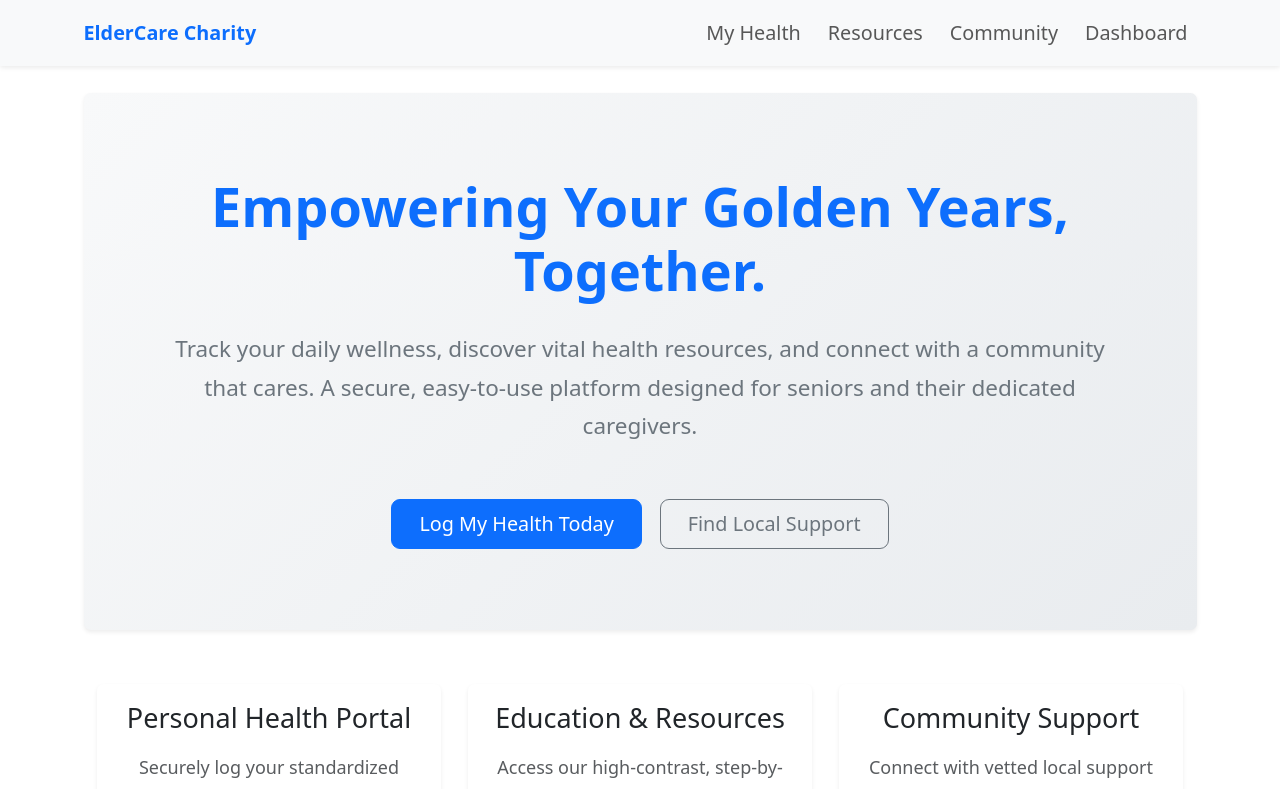
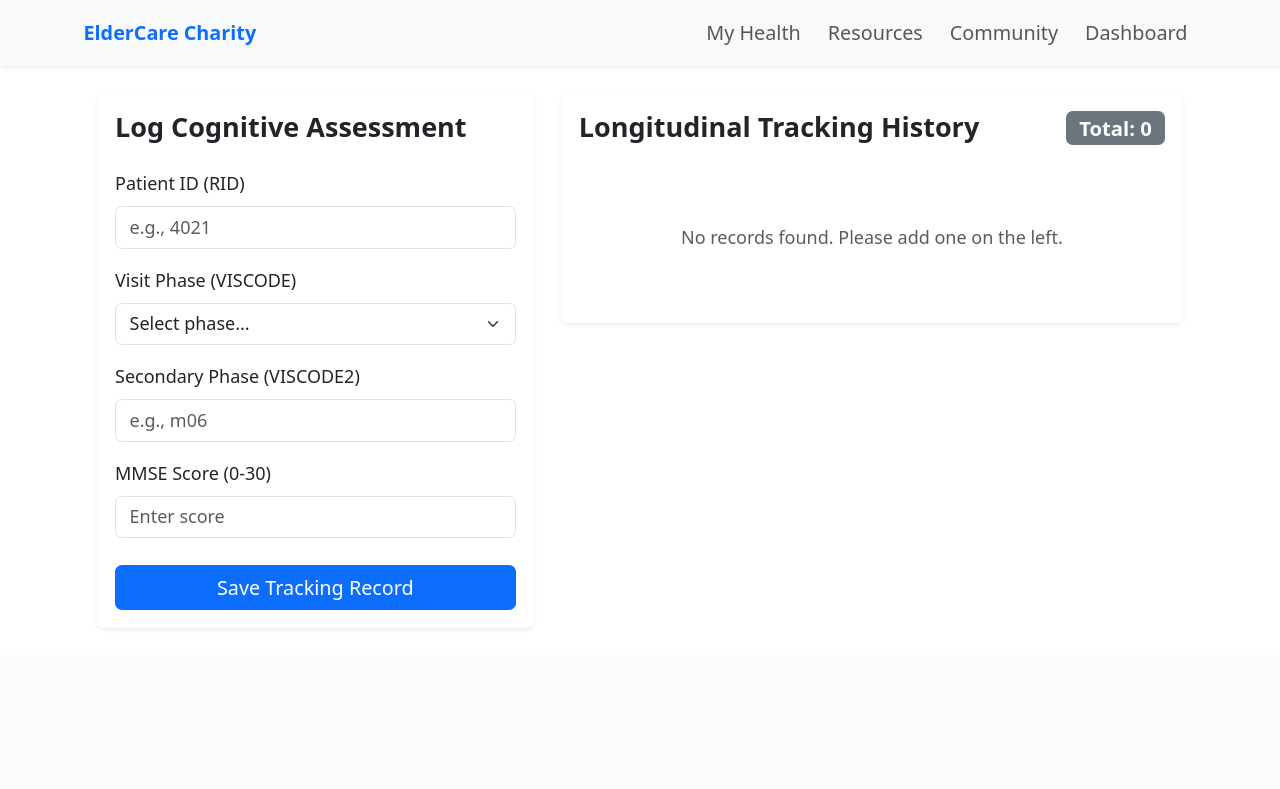
Before and after one commit to hwan0378/FIT5032_2026_Haishi_Wang_36668303_A2_BasicWebApp, a Vue app: page /health-portal in a window 1280 px wide. Before the commit this address led to /. Shown: the top 789 px of the page. Built offline with nearby package versions, Linux system fonts and the light colour scheme.

Commit message:
Update Health Information Page: Information Input, Input Verification, Table

```diff
--- a/src/router/index.js
+++ b/src/router/index.js
@@ -36,7 +36,7 @@ const router = createRouter({
 
 // Navigation Guards
 router.beforeEach((to, from, next) => {
-  const isAuthenticated = false
+  const isAuthenticated = true
 
   if (to.meta.requiresAuth && !isAuthenticated) {
     next({ name: 'home' }) // 如果页面需要权限且未登录，重定向回首页或登录页
--- a/src/views/HealthPortalView.vue
+++ b/src/views/HealthPortalView.vue
@@ -0,0 +1,197 @@
+<template>
+  <div id="app" class="container mt-4">
+    <div class="row">
+      <!-- 数据输入表单 -->
+      <div class="col-md-5 mb-4">
+        <div class="card shadow-sm border-0">
+          <div class="card-body">
+            <h4 class="card-title fw-bold text-dark mb-4">Log Cognitive Assessment</h4>
+
+            <form v-on:submit.prevent="saveNewRecord">
+              <!-- 1. 患者标识 (RID) -->
+              <div class="mb-3">
+                <label class="form-label text-dark">Patient ID (RID)</label>
+                <input
+                  type="text"
+                  v-model="newRecord.patientRID"
+                  class="form-control"
+                  placeholder="e.g., 4021"
+                />
+              </div>
+
+              <!-- 2. 基础随访阶段 (VISCODE) -->
+              <div class="mb-3">
+                <label class="form-label text-dark">Visit Phase (VISCODE)</label>
+                <select v-model="newRecord.visitCode" class="form-select">
+                  <option value="">Select phase...</option>
+                  <option value="bl">Baseline (bl)</option>
+                  <option value="m06">Month 6 (m06)</option>
+                  <option value="m12">Month 12 (m12)</option>
+                </select>
+              </div>
+
+              <!-- 3. 辅助随访阶段 (VISCODE2) -->
+              <div class="mb-3">
+                <label class="form-label text-dark">Secondary Phase (VISCODE2)</label>
+                <input
+                  type="text"
+                  v-model="newRecord.visitCode2"
+                  class="form-control"
+                  placeholder="e.g., m06"
+                />
+              </div>
+
+              <!-- 4. 测试分数 -->
+              <div class="mb-3">
+                <label class="form-label text-dark">MMSE Score (0-30)</label>
+                <input
+                  type="number"
+                  v-model="newRecord.mmseScore"
+                  class="form-control"
+                  placeholder="Enter score"
+                />
+              </div>
+
+              <!-- 错误提示区域 -->
+              <div v-if="errorMessageList.length > 0" class="alert alert-danger p-3">
+                <ul class="mb-0">
+                  <li v-for="(message, index) in errorMessageList" v-bind:key="index">
+                    {{ message }}
+                  </li>
+                </ul>
+              </div>
+
+              <button type="submit" class="btn btn-primary w-100 mt-2">Save Tracking Record</button>
+            </form>
+          </div>
+        </div>
+      </div>
+
+      <!-- 历史数据展示 -->
+      <div class="col-md-7">
+        <div class="card shadow-sm border-0">
+          <div class="card-body">
+            <h4 class="card-title fw-bold text-dark mb-4">
+              Longitudinal Tracking History
+              <!-- 记录数量 -->
+              <span class="badge bg-secondary float-end">Total: {{ totalRecordCount }}</span>
+            </h4>
+
+            <div v-if="recordList.length === 0" class="text-muted text-center py-5">
+              No records found. Please add one on the left.
+            </div>
+
+            <ul class="list-group">
+              <li
+                v-for="(record, index) in recordList"
+                v-bind:key="index"
+                class="list-group-item d-flex justify-content-between align-items-center mb-2 shadow-sm border"
+              >
+                <div>
+                  <strong>RID: {{ record.patientRID }}</strong>
+                  <br />
+                  <span class="text-muted"
+                    >Matched Phase: {{ record.visitCode }} / {{ record.visitCode2 }}</span
+                  >
+                  <br />
+                  <span class="text-primary fw-bold">MMSE Score: {{ record.mmseScore }}</span>
+                </div>
+                <button v-on:click="deleteRecord(index)" class="btn btn-outline-danger btn-sm">
+                  Remove
+                </button>
+              </li>
+            </ul>
+          </div>
+        </div>
+      </div>
+    </div>
+  </div>
+</template>
+
+<script>
+export default {
+  name: 'HealthPortalView',
+
+  // 数据变量
+  data() {
+    return {
+      newRecord: {
+        patientRID: '',
+        visitCode: '',
+        visitCode2: '',
+        mmseScore: '',
+      },
+      recordList: [],
+      errorMessageList: [],
+    }
+  },
+
+  // 计算属性
+  computed: {
+    totalRecordCount() {
+      return this.recordList.length
+    },
+  },
+
+  mounted() {
+    let savedData = localStorage.getItem('my_health_records')
+
+    if (savedData !== null) {
+      this.recordList = JSON.parse(savedData)
+    } else {
+      this.recordList = []
+    }
+  },
+
+  methods: {
+    saveNewRecord() {
+      this.errorMessageList = []
+
+      if (this.newRecord.patientRID === '') {
+        this.errorMessageList.push('Patient ID (RID) cannot be empty.')
+      }
+
+      if (this.newRecord.visitCode === '') {
+        this.errorMessageList.push('Please select a Visit Phase (VISCODE).')
+      }
+      if (this.newRecord.visitCode2 === '') {
+        this.errorMessageList.push('Secondary Phase (VISCODE2) cannot be empty.')
+      }
+
+      if (this.newRecord.mmseScore === '' || this.newRecord.mmseScore === null) {
+        this.errorMessageList.push('Please enter an MMSE score.')
+      } else if (this.newRecord.mmseScore < 0) {
+        this.errorMessageList.push('Score cannot be less than 0.')
+      } else if (this.newRecord.mmseScore > 30) {
+        this.errorMessageList.push('Score cannot be greater than 30.')
+      }
+
+      if (this.errorMessageList.length === 0) {
+        let recordToSave = {
+          patientRID: this.newRecord.patientRID,
+          visitCode: this.newRecord.visitCode,
+          visitCode2: this.newRecord.visitCode2,
+          mmseScore: this.newRecord.mmseScore,
+        }
+
+        this.recordList.push(recordToSave)
+
+        localStorage.setItem('my_health_records', JSON.stringify(this.recordList))
+
+        // 保存成功后清空输入框
+        this.newRecord.patientRID = ''
+        this.newRecord.visitCode = ''
+        this.newRecord.visitCode2 = ''
+        this.newRecord.mmseScore = ''
+      }
+    },
+
+    deleteRecord(indexNumber) {
+      this.recordList.splice(indexNumber, 1)
+      localStorage.setItem('my_health_records', JSON.stringify(this.recordList))
+    },
+  },
+}
+</script>
+
+<style scoped></style>
```
